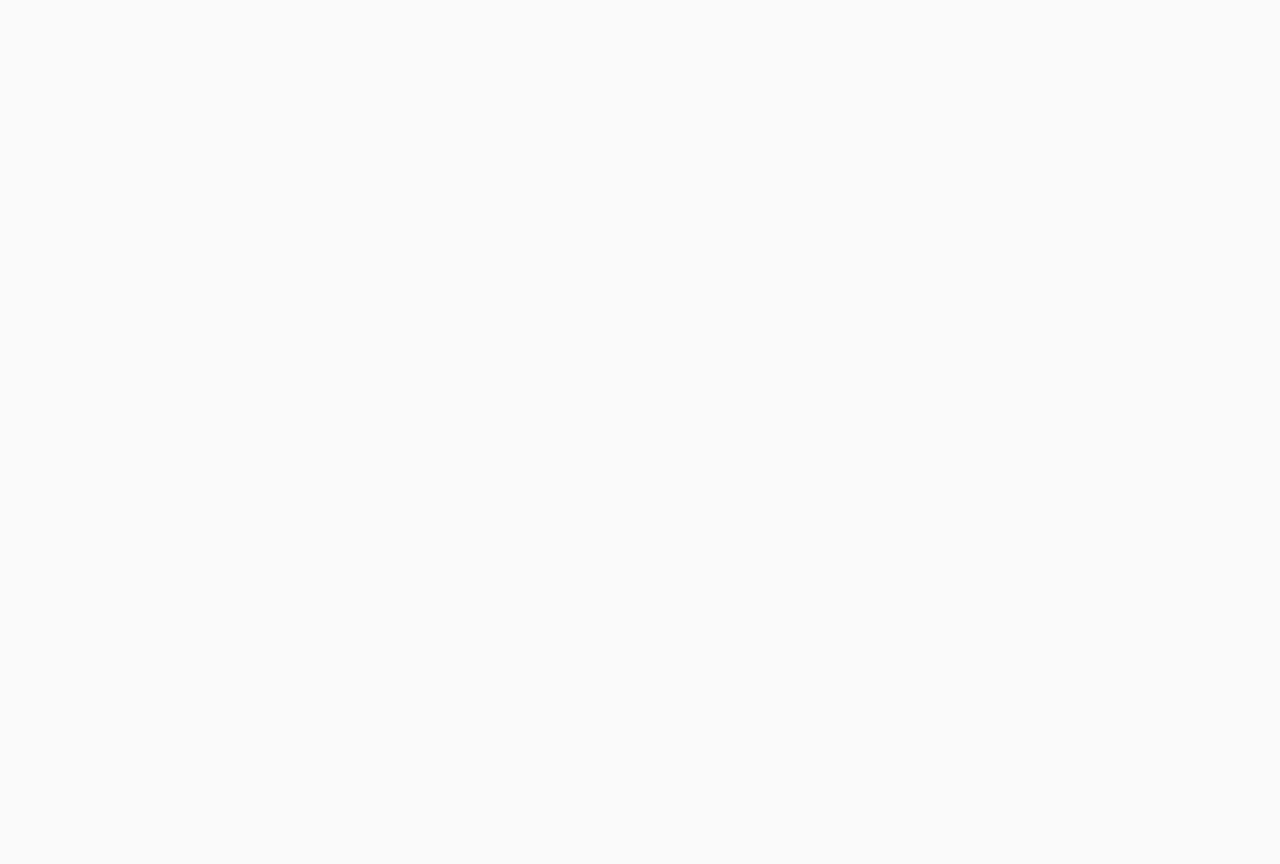
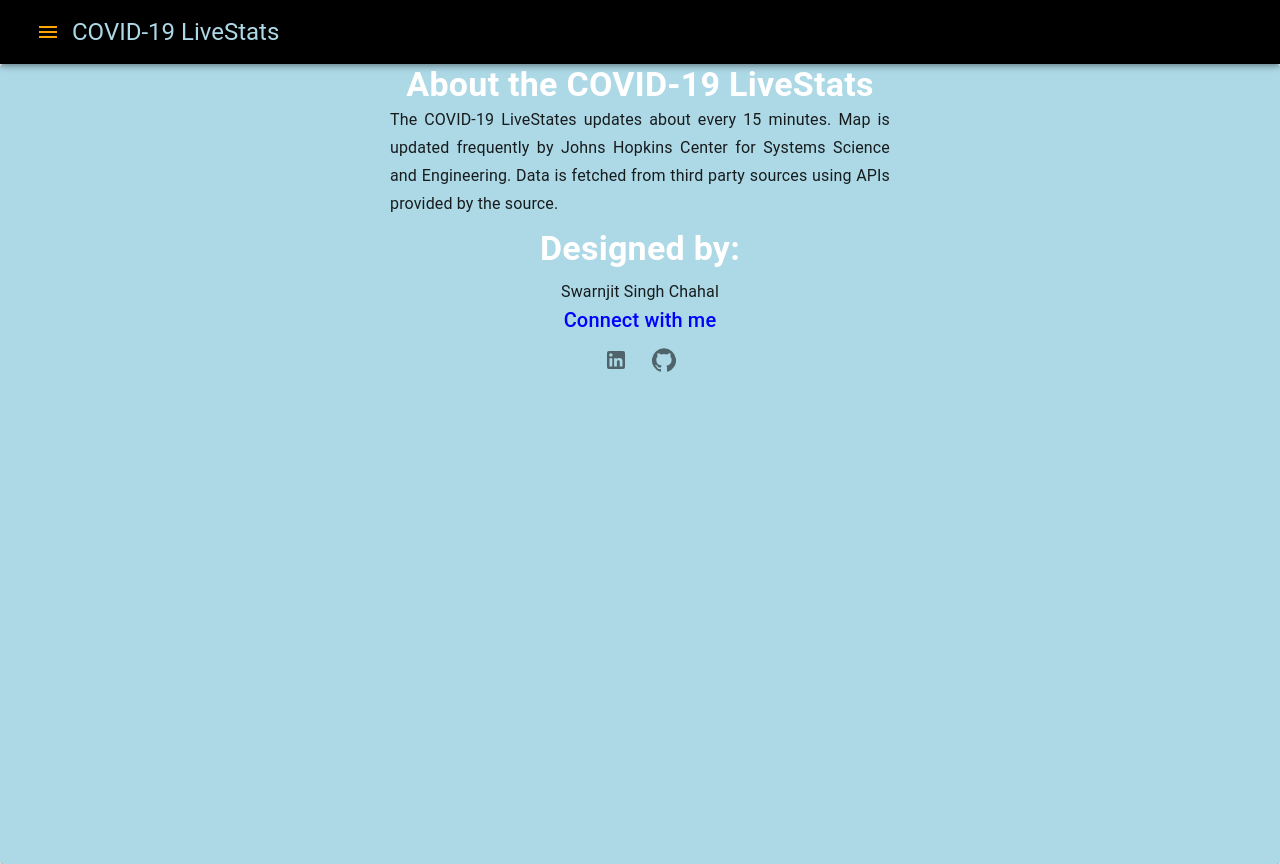
Before and after one commit to swarnjit/covid-19, a React (Create React App) app: page /about in a window 1280 px wide. Before the commit the page ends 800 px from the top, so only its background shows below. Built offline with nearby package versions, Linux system fonts and the light colour scheme.

Commit message:
add About Us component

```diff
--- a/public/index.html
+++ b/public/index.html
@@ -4,7 +4,7 @@
     <meta charset="utf-8" />
     <meta name="viewport" content="width=device-width, initial-scale=1" />
     <meta name="theme-color" content="#000000" />
-    <meta name="description" content="Tracker For COVID-19 Pandemic" />
+    <meta name="description" content="Live Statistics For COVID-19 Pandemic" />
 
     <!--
       manifest.json provides metadata used when your web app is installed on a
@@ -20,7 +20,7 @@
       work correctly both with client-side routing and a non-root public URL.
       Learn how to configure a non-root public URL by running `npm run build`.
     -->
-    <title>COVID-19 Tracker</title>
+    <title>COVID-19 LiveStats</title>
   </head>
   <body>
     <noscript>You need to enable JavaScript to run this app.</noscript>
--- a/src/App.js
+++ b/src/App.js
@@ -3,6 +3,7 @@ import Home from "./screens/index";
 import CssBaseline from "@material-ui/core/CssBaseline";
 import { Route } from "react-router-dom";
 import Map from "./screens/Map";
+import About from "./screens/About";
 
 function App() {
   return (
@@ -10,6 +11,7 @@ function App() {
       <CssBaseline />
       <Route exact path="/covid-19" component={Home} />
       <Route path="/map-tracker" component={Map} />
+      <Route path="/about" component={About} />
     </>
   );
 }
--- /dev/null
+++ b/src/screens/About.js
@@ -0,0 +1,66 @@
+import React from "react";
+import Navbar from "./Navbar";
+import { Paper, Typography, Box, IconButton } from "@material-ui/core";
+import LinkedInIcon from "@material-ui/icons/LinkedIn";
+import GitHubIcon from "@material-ui/icons/GitHub";
+
+const About = () => {
+  return (
+    <>
+      <Navbar />
+      <Paper
+        container="div"
+        align="center"
+        style={{
+          background: "lightblue",
+          minHeight: 800,
+          WrapText: "center",
+        }}
+      >
+        <Typography variant="h4" style={{ color: "white", fontWeight: "bold" }}>
+          About the COVID-19 LiveStats
+        </Typography>
+        <Typography
+          variant="subtitle1"
+          align="justify"
+          style={{ maxWidth: 500 }}
+        >
+          The COVID-19 LiveStates updates about every 15 minutes. Map is updated
+          frequently by Johns Hopkins Center for Systems Science and
+          Engineering. Data is fetched from third party sources using APIs
+          provided by the source.
+        </Typography>
+        <Typography
+          variant="h4"
+          style={{ color: "white", fontWeight: "bold", padding: 10 }}
+        >
+          Designed by:
+        </Typography>
+        <Typography variant="body1">Swarnjit Singh Chahal</Typography>
+        <Box>
+          <Typography variant="h6" style={{ color: "Blue" }}>
+            Connect with me
+          </Typography>
+          <IconButton
+            aria-label="Linkedin.com"
+            onClick={() =>
+              window.open(
+                "https://www.linkedin.com/in/swarnjit-chahal-2239492a/"
+              )
+            }
+          >
+            <LinkedInIcon />
+          </IconButton>
+          <IconButton
+            aria-label="GitHub.com"
+            onClick={() => window.open("https://github.com/swarnjit/covid-19")}
+          >
+            <GitHubIcon />
+          </IconButton>
+        </Box>
+      </Paper>
+    </>
+  );
+};
+
+export default About;
--- a/src/screens/Navbar.js
+++ b/src/screens/Navbar.js
@@ -87,13 +87,13 @@ const Navbar = () => {
   return (
     <>
       <Box component="nav">
-        <AppBar position="static" style={{ background: "black" }}>
+        <AppBar position="sticky" style={{ background: "black" }}>
           <Toolbar>
             <IconButton onClick={toggleSideMenu("right", true)}>
               <MenuIcon style={{ color: "orange" }} />
             </IconButton>
             <Typography variant="h5" style={{ color: "lightblue" }}>
-              COVID-19 Tracker
+              COVID-19 LiveStats
             </Typography>
             <RightMenu
               open={state.right}
--- a/src/screens/Tracker.js
+++ b/src/screens/Tracker.js
@@ -11,6 +11,7 @@ import {
   Box,
   Card,
   CardContent,
+  Grid,
 } from "@material-ui/core";
 import { makeStyles, withStyles } from "@material-ui/core/styles";
 import axios from "axios";
@@ -34,18 +35,28 @@ const StyledTableRow = withStyles((theme) => ({
 }))(TableRow);
 
 const useStyles = makeStyles({
+  root: {
+    flexGrow: 1,
+  },
   table: {
     width: "100%",
   },
   row: {
-    maxWidth: 100,
+    maxWidth: "16%",
   },
   container: {
-    maxHeight: 400,
+    maxHeight: 800,
   },
-  root: {
+  worldFacts: {
     minWidth: 200,
+    maxWidth: "100%",
     backgroundColor: "#245175",
+  },
+  bar: {
+    width: "100%",
+    "& > * + *": {
+      marginTop: 16,
+    },
   },
   bullet: {
     display: "inline-block",
@@ -81,11 +92,17 @@ function Tracker() {
     fetchData();
   }, []);
 
+  const recoveredPercentage = (total, recovered) => {
+    return (recovered * 100) / total;
+  };
+
   return (
     <>
-      <Card className={classes.root} align="center">
+      <Grid container className={classes.root} spacing={2}>
+        <Grid item md={3}>
+          <Card className={classes.worldFacts} align="center">
             <CardContent>
-          <Typography variant="h4" style={{ color: "white" }}>
+              <Typography variant="h5" style={{ color: "white" }}>
                 Total Confirmed Cases
                 {data.response
                   .filter((item) => item.country === "All")
@@ -98,7 +115,7 @@ function Tracker() {
                       >
                         {item.cases.total}
                       </Typography>
-                  <Typography variant="h4" style={{ color: "white" }}>
+                      <Typography variant="h5" style={{ color: "white" }}>
                         Total Recovered
                       </Typography>
                       <Typography
@@ -108,7 +125,7 @@ function Tracker() {
                       >
                         {item.cases.recovered}
                       </Typography>
-                  <Typography variant="h4" style={{ color: "white" }}>
+                      <Typography variant="h5" style={{ color: "white" }}>
                         Total Died
                       </Typography>
                       <Typography
@@ -118,22 +135,42 @@ function Tracker() {
                       >
                         {item.deaths.total}
                       </Typography>
+                      <Typography variant="h5" style={{ color: "white" }}>
+                        Total Recovered %
+                      </Typography>
+                      <Typography
+                        variant="h4"
+                        key={item.country}
+                        style={{ color: "#65dd9b" }}
+                      >
+                        {recoveredPercentage(
+                          item.cases.total,
+                          item.cases.recovered
+                        ).toFixed(2) + "%"}
+                      </Typography>
                     </Box>
                   ))}
               </Typography>
             </CardContent>
           </Card>
+        </Grid>
+        <Grid item md={9}>
           <Paper className={classes.table}>
             <TableContainer className={classes.container}>
-          <Table stickyHeader aria-label="sticky table">
+              <Table
+                stickyHeader
+                aria-label="sticky table"
+                style={{ overflow: "wrap" }}
+              >
                 <TableHead>
                   <TableRow>
-                <StyledTableCell className={classes.row}>
-                  Country
-                </StyledTableCell>
+                    <StyledTableCell>Country</StyledTableCell>
+                    <StyledTableCell>Recovered</StyledTableCell>
                     <StyledTableCell align="right">Total Cases</StyledTableCell>
                     <StyledTableCell align="right">New Cases</StyledTableCell>
-                <StyledTableCell align="right">Active Cases</StyledTableCell>
+                    <StyledTableCell align="right">
+                      Active Cases
+                    </StyledTableCell>
                     <StyledTableCell align="right">Recovered</StyledTableCell>
                     <StyledTableCell align="right">Deaths</StyledTableCell>
                   </TableRow>
@@ -143,6 +180,12 @@ function Tracker() {
                     <StyledTableRow key={item.country}>
                       <TableCell component="th" scope="row">
                         {item.country}
+                      </TableCell>
+                      <TableCell component="th" scope="row">
+                        {recoveredPercentage(
+                          item.cases.total,
+                          item.cases.recovered
+                        ).toFixed(2) + "%"}
                       </TableCell>
                       <StyledTableCell align="right">
                         {item.cases.total}
@@ -159,7 +202,10 @@ function Tracker() {
                       >
                         {item.cases.recovered}
                       </StyledTableCell>
-                  <StyledTableCell align="right" style={{ background: "red" }}>
+                      <StyledTableCell
+                        align="right"
+                        style={{ background: "red" }}
+                      >
                         {item.deaths.total}
                       </StyledTableCell>
                     </StyledTableRow>
@@ -168,6 +214,8 @@ function Tracker() {
               </Table>
             </TableContainer>
           </Paper>
+        </Grid>
+      </Grid>
     </>
   );
 }
```
Lines whose indentation alone changed are shown as unchanged.
